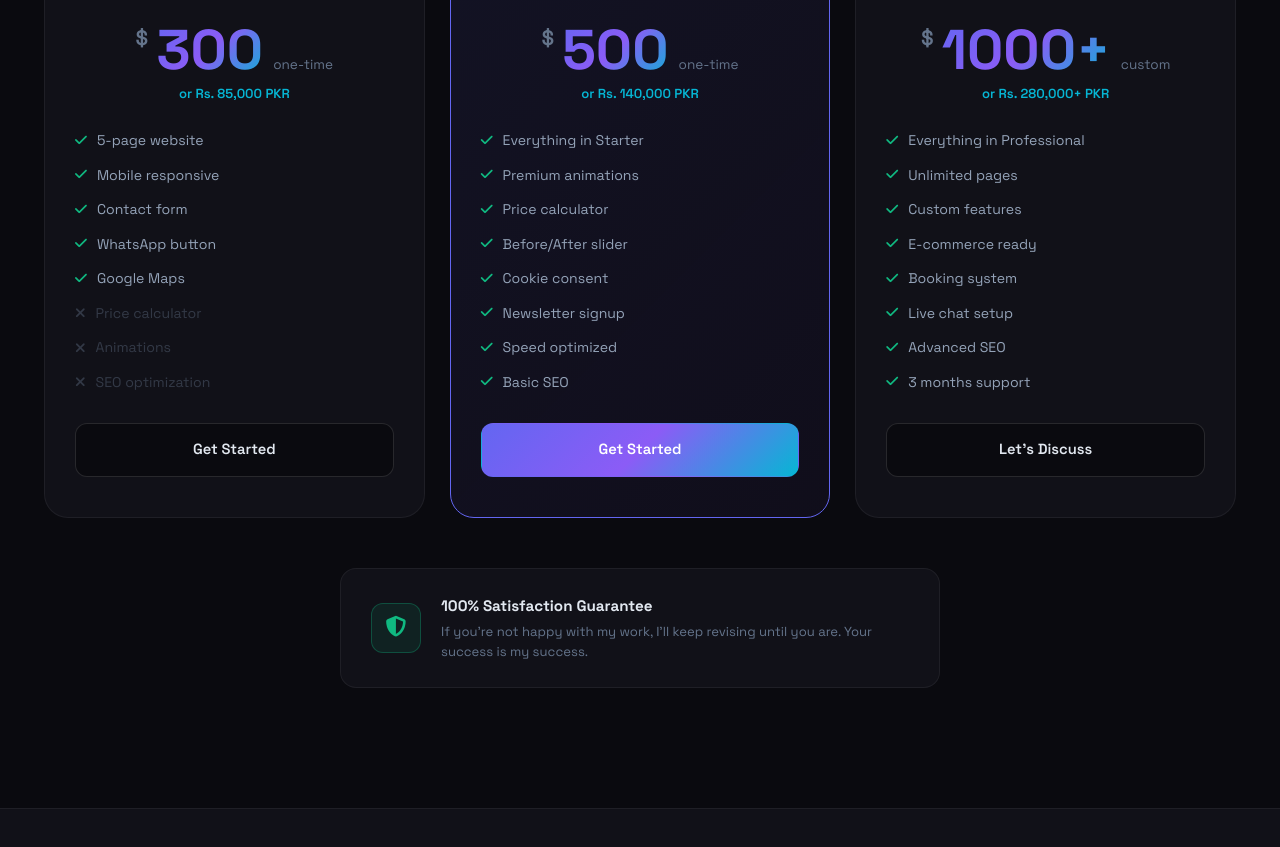
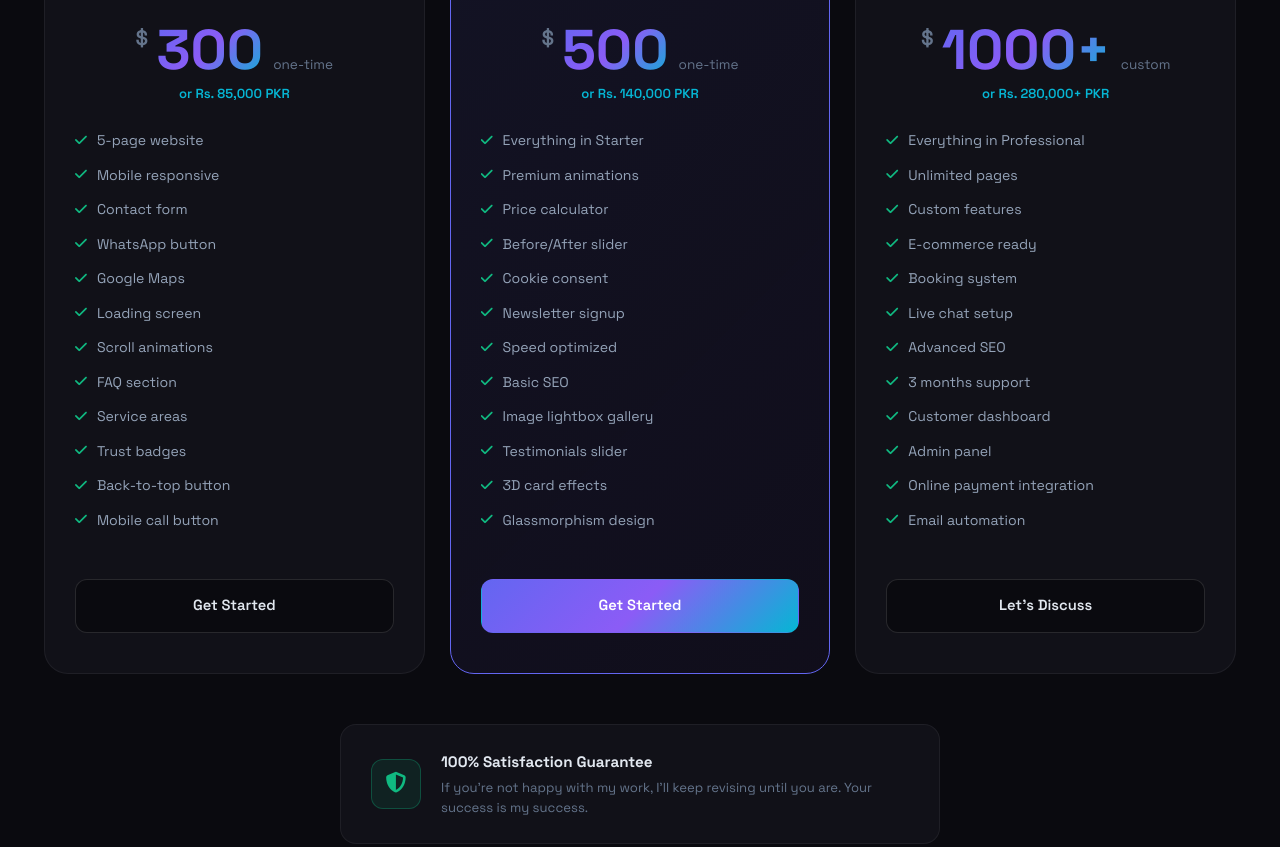
Before and after one commit to MuhammadQamar99/portfolio, a plain HTML site: page index.html in a window 1280 px wide. Shown: the part 9004-9851 px from the top of the page. Drawn offline with Linux system fonts and the light colour scheme.

Commit message:
Updated pricing packages with more features

```diff
--- a/index.html
+++ b/index.html
@@ -1458,6 +1458,7 @@
 
         <div class="pricing-cards-grid">
 
+            <!-- ========== STARTER PACKAGE ========== -->
             <div class="pricing-card-port">
                 <div class="pricing-card-header">
                     <div class="pricing-icon">
@@ -1498,17 +1499,57 @@
                         <i class="fas fa-check"></i>
                         Google Maps
                     </li>
+                    <li>
+                        <i class="fas fa-check"></i>
+                        Loading screen
+                    </li>
+                    <li>
+                        <i class="fas fa-check"></i>
+                        Scroll animations
+                    </li>
+                    <li>
+                        <i class="fas fa-check"></i>
+                        FAQ section
+                    </li>
+                    <li>
+                        <i class="fas fa-check"></i>
+                        Service areas
+                    </li>
+                    <li>
+                        <i class="fas fa-check"></i>
+                        Trust badges
+                    </li>
+                    <li>
+                        <i class="fas fa-check"></i>
+                        Back-to-top button
+                    </li>
+                    <li>
+                        <i class="fas fa-check"></i>
+                        Mobile call button
+                    </li>
+                    <li>
+                        <i class="fas fa-check"></i>
+                        Animated counters
+                    </li>
+                    <li>
+                        <i class="fas fa-check"></i>
+                        Modern hover effects
+                    </li>
+                    <li>
+                        <i class="fas fa-check"></i>
+                        Social proof bar
+                    </li>
                     <li class="not-included">
                         <i class="fas fa-times"></i>
                         Price calculator
                     </li>
                     <li class="not-included">
                         <i class="fas fa-times"></i>
-                        Animations
+                        Premium animations
                     </li>
                     <li class="not-included">
                         <i class="fas fa-times"></i>
-                        SEO optimization
+                        Advanced SEO
                     </li>
                 </ul>
                 <a href="https://wa.me/923339422451?text=Hi Qamar, I want the Starter package"
@@ -1518,6 +1559,7 @@
                 </a>
             </div>
 
+            <!-- ========== PROFESSIONAL PACKAGE ========== -->
             <div class="pricing-card-port featured-pricing">
                 <div class="pricing-popular-tag">
                     <i class="fas fa-star"></i>
@@ -1574,6 +1616,50 @@
                         <i class="fas fa-check"></i>
                         Basic SEO
                     </li>
+                    <li>
+                        <i class="fas fa-check"></i>
+                        Image lightbox gallery
+                    </li>
+                    <li>
+                        <i class="fas fa-check"></i>
+                        Testimonials slider
+                    </li>
+                    <li>
+                        <i class="fas fa-check"></i>
+                        3D card effects
+                    </li>
+                    <li>
+                        <i class="fas fa-check"></i>
+                        Glassmorphism design
+                    </li>
+                    <li>
+                        <i class="fas fa-check"></i>
+                        Multi-step contact form
+                    </li>
+                    <li>
+                        <i class="fas fa-check"></i>
+                        Blog section (5 articles)
+                    </li>
+                    <li>
+                        <i class="fas fa-check"></i>
+                        Dark/Light mode toggle
+                    </li>
+                    <li>
+                        <i class="fas fa-check"></i>
+                        Live notifications
+                    </li>
+                    <li>
+                        <i class="fas fa-check"></i>
+                        Search functionality
+                    </li>
+                    <li>
+                        <i class="fas fa-check"></i>
+                        Animated SVG icons
+                    </li>
+                    <li>
+                        <i class="fas fa-check"></i>
+                        Video background hero
+                    </li>
                 </ul>
                 <a href="https://wa.me/923339422451?text=Hi Qamar, I want the Professional package"
                    class="pricing-btn featured-pricing-btn"
@@ -1582,6 +1668,7 @@
                 </a>
             </div>
 
+            <!-- ========== ENTERPRISE PACKAGE ========== -->
             <div class="pricing-card-port">
                 <div class="pricing-card-header">
                     <div class="pricing-icon">
@@ -1633,6 +1720,54 @@
                     <li>
                         <i class="fas fa-check"></i>
                         3 months support
+                    </li>
+                    <li>
+                        <i class="fas fa-check"></i>
+                        Customer dashboard
+                    </li>
+                    <li>
+                        <i class="fas fa-check"></i>
+                        Admin panel
+                    </li>
+                    <li>
+                        <i class="fas fa-check"></i>
+                        Online payment integration
+                    </li>
+                    <li>
+                        <i class="fas fa-check"></i>
+                        Email automation
+                    </li>
+                    <li>
+                        <i class="fas fa-check"></i>
+                        Multi-language support
+                    </li>
+                    <li>
+                        <i class="fas fa-check"></i>
+                        Member login system
+                    </li>
+                    <li>
+                        <i class="fas fa-check"></i>
+                        Analytics dashboard
+                    </li>
+                    <li>
+                        <i class="fas fa-check"></i>
+                        AI chatbot
+                    </li>
+                    <li>
+                        <i class="fas fa-check"></i>
+                        Database integration
+                    </li>
+                    <li>
+                        <i class="fas fa-check"></i>
+                        API integrations
+                    </li>
+                    <li>
+                        <i class="fas fa-check"></i>
+                        Custom CMS
+                    </li>
+                    <li>
+                        <i class="fas fa-check"></i>
+                        Backup system
                     </li>
                 </ul>
                 <a href="https://wa.me/923339422451?text=Hi Qamar, I want the Enterprise package"
--- a/style.css
+++ b/style.css
@@ -4458,3 +4458,45 @@ section {
 .coming-soon-card::after {
     display: none;
 }
+
+
+/* ========== PRICING CARDS — HEIGHT FIX FOR LONG LISTS ========== */
+.pricing-card-port {
+    display: flex;
+    flex-direction: column;
+}
+
+.pricing-features {
+    flex-grow: 1;
+    max-height: 420px;
+    overflow-y: auto;
+    padding-right: 10px;
+}
+
+/* Custom scrollbar inside features list */
+.pricing-features::-webkit-scrollbar {
+    width: 4px;
+}
+
+.pricing-features::-webkit-scrollbar-track {
+    background: rgba(255,255,255,0.03);
+    border-radius: 10px;
+}
+
+.pricing-features::-webkit-scrollbar-thumb {
+    background: var(--indigo);
+    border-radius: 10px;
+}
+
+.pricing-features::-webkit-scrollbar-thumb:hover {
+    background: var(--purple);
+}
+
+/* Fade indicator at bottom of scroll */
+.pricing-card-port {
+    position: relative;
+}
+
+.pricing-card-port::after {
+    display: none !important;
+}
```
